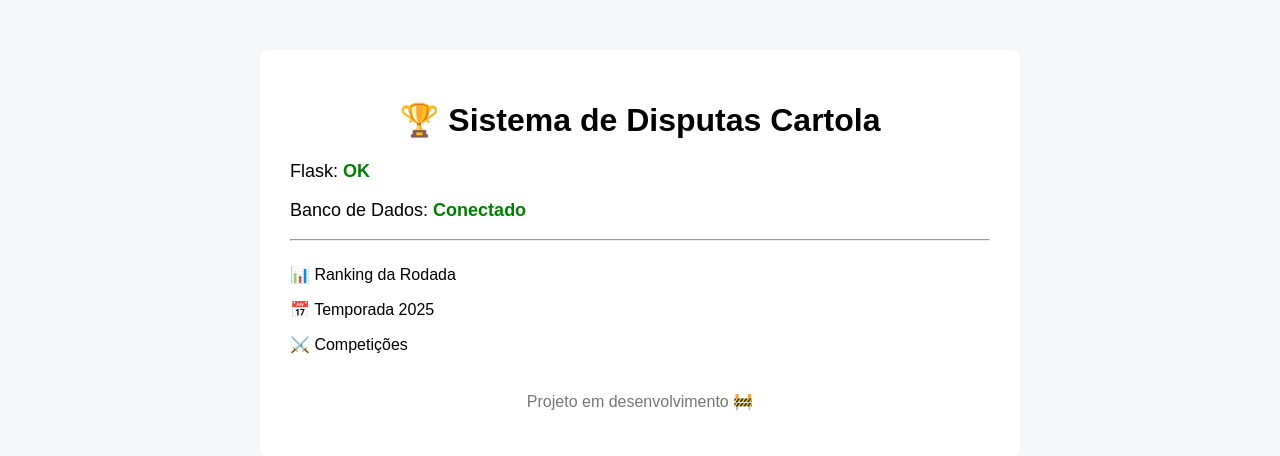
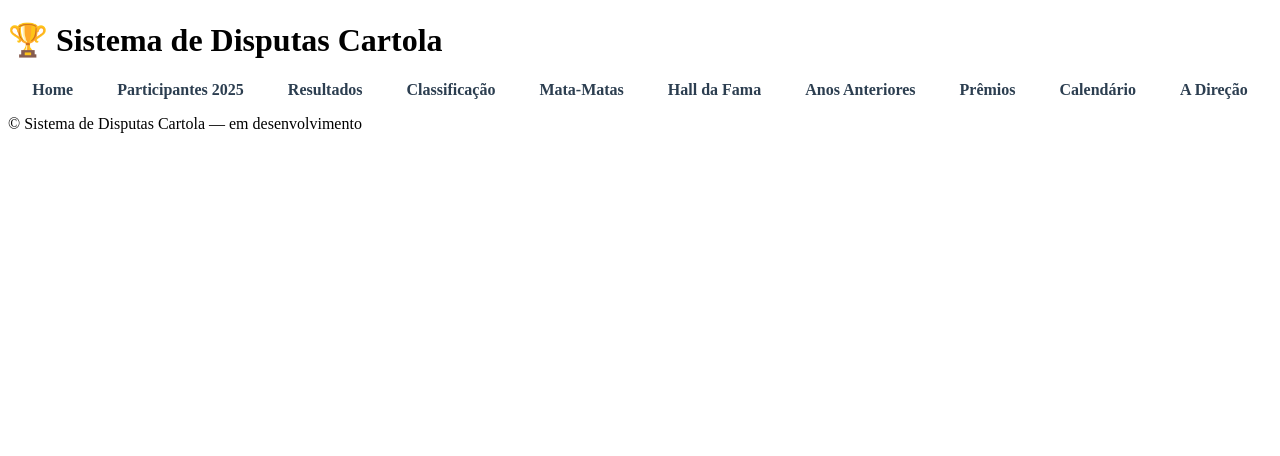
Before and after one commit to pratestiago/flask-postgres-render, a Flask app: page / in a window 1280 px wide. Shown: the top 456 px of the page. Run offline with Flask 3, Linux system fonts and the light colour scheme; some libraries are stand-ins or nearby versions.

Commit message:
Menu horizontal com Home e Participantes 2025

```diff
--- a/app.py
+++ b/app.py
@@ -1,55 +1,12 @@
 from flask import Flask, render_template
-import psycopg2
-import os
 
 app = Flask(__name__)
 
-# =========================
-# CONFIGURAÇÃO DO BANCO
-# =========================
-
-DB_CONFIG = {
-    "host": "localhost",
-    "database": "postgres",
-    "user": "postgres",
-    "password": "4705"
-}
-
-DATABASE_URL = os.getenv("DATABASE_URL")
-
-
-def get_connection():
-    if DATABASE_URL:
-        return psycopg2.connect(DATABASE_URL)
-    return psycopg2.connect(**DB_CONFIG)
-
-
-# =========================
-# ROTA PRINCIPAL
-# =========================
 
 @app.route("/")
 def home():
-    flask_ok = True
-    db_ok = False
+    return render_template("index.html")
 
-    try:
-        conn = get_connection()
-        conn.close()
-        db_ok = True
-    except:
-        db_ok = False
-
-    return render_template(
-        "index.html",
-        flask_ok=flask_ok,
-        db_ok=db_ok
-    )
-
-
-# =========================
-# START DA APLICAÇÃO
-# =========================
 
 if __name__ == "__main__":
     app.run(debug=True)
--- a/static/style.css
+++ b/static/style.css
@@ -1,46 +1,28 @@
-body {
-    font-family: Arial, sans-serif;
-    background-color: #f4f6f8;
+.menu-horizontal {
+    list-style: none;
+    padding: 0;
+    margin: 0;
+    display: flex;
+    justify-content: center;
+    gap: 20px;
+    flex-wrap: wrap; /* quebra linha se a tela for pequena */
 }
 
-.container {
-    max-width: 700px;
-    margin: 50px auto;
-    background: white;
-    padding: 30px;
-    border-radius: 8px;
+.menu-horizontal li {
+    position: relative; /* importante para submenu no futuro */
 }
 
-h1 {
-    text-align: center;
+.menu-horizontal a {
+    text-decoration: none;
+    font-size: 16px;
+    color: #2c3e50;
+    font-weight: bold;
+    padding: 10px 12px;
+    border-radius: 6px;
+    transition: background-color 0.2s, color 0.2s;
 }
 
-.status p {
-    font-size: 18px;
+.menu-horizontal a:hover {
+    background-color: #007bff;
+    color: white;
 }
-
-.ok {
-    color: green;
-    font-weight: bold;
-}
-
-.erro {
-    color: red;
-    font-weight: bold;
-}
-
-.menu {
-    list-style: none;
-    padding: 0;
-}
-
-.menu li {
-    padding: 8px 0;
-    font-size: 16px;
-}
-
-.footer {
-    margin-top: 30px;
-    text-align: center;
-    color: #777;
-}
--- a/templates/index.html
+++ b/templates/index.html
@@ -2,46 +2,32 @@
 <html lang="pt-br">
 <head>
     <meta charset="UTF-8">
-    <title>Cartola - Sistema de Disputas</title>
+    <title>Sistema de Disputas - Cartola</title>
     <link rel="stylesheet" href="{{ url_for('static', filename='style.css') }}">
 </head>
 <body>
 
-    <div class="container">
-        <h1>🏆 Sistema de Disputas Cartola</h1>
+<div class="container">
+    <h1>🏆 Sistema de Disputas Cartola</h1>
 
-        <div class="status">
-            <p>
-                Flask:
-                {% if flask_ok %}
-                    <span class="ok">OK</span>
-                {% else %}
-                    <span class="erro">ERRO</span>
-                {% endif %}
-            </p>
+<ul class="menu menu-horizontal">
+    <li><a href="#">Home </a></li>
+    <li><a href="#">Participantes 2025 </a></li>
+    <li><a href="#">Resultados</a></li>
+    <li><a href="#">Classificação</a></li>
+    <li><a href="#">Mata-Matas</a></li>
+    <li><a href="#">Hall da Fama</a></li>
+    <li><a href="#">Anos Anteriores</a></li>
+    <li><a href="#">Prêmios</a></li>
+    <li><a href="#">Calendário</a></li>
+    <li><a href="#">A Direção</a></li>
+</ul>
 
-            <p>
-                Banco de Dados:
-                {% if db_ok %}
-                    <span class="ok">Conectado</span>
-                {% else %}
-                    <span class="erro">Erro de conexão</span>
-                {% endif %}
-            </p>
-        </div>
 
-        <hr>
-
-        <ul class="menu">
-            <li>📊 Ranking da Rodada</li>
-            <li>📅 Temporada 2025</li>
-            <li>⚔️ Competições</li>
-        </ul>
-
-        <p class="footer">
-            Projeto em desenvolvimento 🚧
-        </p>
-    </div>
+    <p class="footer">
+        © Sistema de Disputas Cartola — em desenvolvimento
+    </p>
+</div>
 
 </body>
 </html>
```
